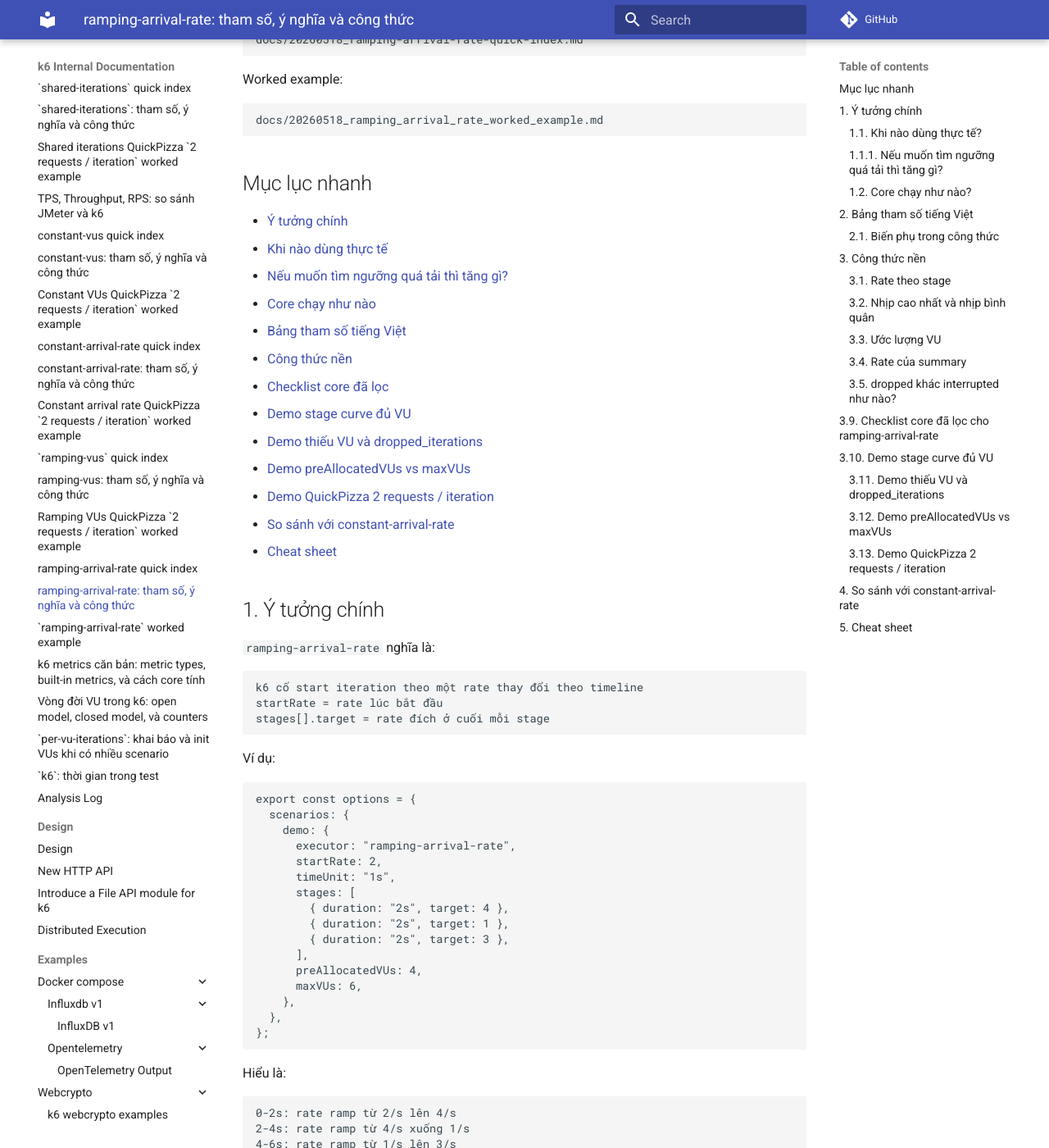
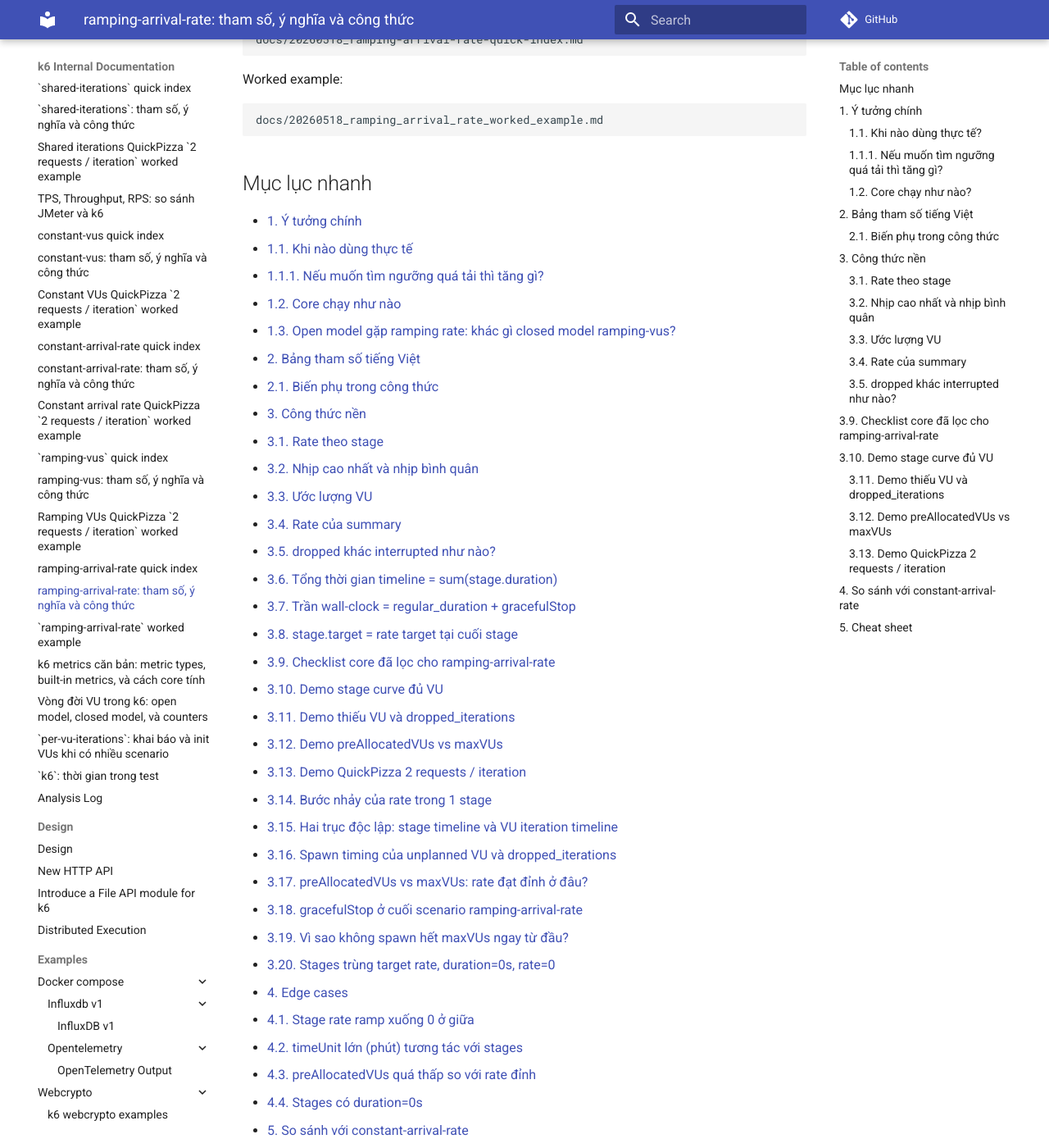
Before and after one commit to meomew-auto/markdown, an MkDocs documentation site: the page built from docs/20260518_ramping-arrival-rate-tham-so-cong-thuc.md, in a window 1280 px wide and 1400 px high, scrolled down 332 px. Shown: the whole window at 82% size. Built offline with MkDocs 1.6.1 and Material for MkDocs 9.7.7, drawn with Linux system fonts in a browser that asks for light colours; comment, search, counter and statistics services are not loaded.

Commit message:
Update docs

```diff
--- a/docs/20260518_ramping-arrival-rate-tham-so-cong-thuc.md
+++ b/docs/20260518_ramping-arrival-rate-tham-so-cong-thuc.md
@@ -20,19 +20,41 @@ docs/20260518_ramping_arrival_rate_worked_example.md
 
 ## Mục lục nhanh
 
-- [Ý tưởng chính](#1-ý-tưởng-chính)
-- [Khi nào dùng thực tế](#11-khi-nào-dùng-thực-tế)
-- [Nếu muốn tìm ngưỡng quá tải thì tăng gì?](#111-nếu-muốn-tìm-ngưỡng-quá-tải-thì-tăng-gì)
-- [Core chạy như nào](#12-core-chạy-như-nào)
-- [Bảng tham số tiếng Việt](#2-bảng-tham-số-tiếng-việt)
-- [Công thức nền](#3-công-thức-nền)
-- [Checklist core đã lọc](#39-checklist-core-đã-lọc-cho-ramping-arrival-rate)
-- [Demo stage curve đủ VU](#310-demo-stage-curve-đủ-vu)
-- [Demo thiếu VU và dropped_iterations](#311-demo-thiếu-vu-và-dropped_iterations)
-- [Demo preAllocatedVUs vs maxVUs](#312-demo-preallocatedvus-vs-maxvus)
-- [Demo QuickPizza 2 requests / iteration](#313-demo-quickpizza-2-requests--iteration)
-- [So sánh với constant-arrival-rate](#4-so-sánh-với-constant-arrival-rate)
-- [Cheat sheet](#5-cheat-sheet)
+- [1. Ý tưởng chính](#1-ý-tưởng-chính)
+  - [1.1. Khi nào dùng thực tế](#11-khi-nào-dùng-thực-tế)
+  - [1.1.1. Nếu muốn tìm ngưỡng quá tải thì tăng gì?](#111-nếu-muốn-tìm-ngưỡng-quá-tải-thì-tăng-gì)
+  - [1.2. Core chạy như nào](#12-core-chạy-như-nào)
+  - [1.3. Open model gặp ramping rate: khác gì closed model ramping-vus?](#13-open-model-gặp-ramping-rate-khác-gì-closed-model-ramping-vus)
+- [2. Bảng tham số tiếng Việt](#2-bảng-tham-số-tiếng-việt)
+  - [2.1. Biến phụ trong công thức](#21-biến-phụ-trong-công-thức)
+- [3. Công thức nền](#3-công-thức-nền)
+  - [3.1. Rate theo stage](#31-rate-theo-stage)
+  - [3.2. Nhịp cao nhất và nhịp bình quân](#32-nhịp-cao-nhất-và-nhịp-bình-quân)
+  - [3.3. Ước lượng VU](#33-ước-lượng-vu)
+  - [3.4. Rate của summary](#34-rate-của-summary)
+  - [3.5. dropped khác interrupted như nào?](#35-dropped-khác-interrupted-như-nào)
+  - [3.6. Tổng thời gian timeline = sum(stage.duration)](#36-tổng-thời-gian-timeline--sumstageduration)
+  - [3.7. Trần wall-clock = regular_duration + gracefulStop](#37-trần-wall-clock--regular_duration--gracefulstop)
+  - [3.8. stage.target = rate target tại cuối stage](#38-stagetarget--rate-target-tại-cuối-stage)
+  - [3.9. Checklist core đã lọc cho ramping-arrival-rate](#39-checklist-core-đã-lọc-cho-ramping-arrival-rate)
+  - [3.10. Demo stage curve đủ VU](#310-demo-stage-curve-đủ-vu)
+  - [3.11. Demo thiếu VU và dropped_iterations](#311-demo-thiếu-vu-và-dropped_iterations)
+  - [3.12. Demo preAllocatedVUs vs maxVUs](#312-demo-preallocatedvus-vs-maxvus)
+  - [3.13. Demo QuickPizza 2 requests / iteration](#313-demo-quickpizza-2-requests--iteration)
+  - [3.14. Bước nhảy của rate trong 1 stage](#314-bước-nhảy-của-rate-trong-1-stage)
+  - [3.15. Hai trục độc lập: stage timeline và VU iteration timeline](#315-hai-trục-độc-lập-stage-timeline-và-vu-iteration-timeline)
+  - [3.16. Spawn timing của unplanned VU và dropped_iterations](#316-spawn-timing-của-unplanned-vu-và-dropped_iterations)
+  - [3.17. preAllocatedVUs vs maxVUs: rate đạt đỉnh ở đâu?](#317-preallocatedvus-vs-maxvus-rate-đạt-đỉnh-ở-đâu)
+  - [3.18. gracefulStop ở cuối scenario ramping-arrival-rate](#318-gracefulstop-ở-cuối-scenario-ramping-arrival-rate)
+  - [3.19. Vì sao không spawn hết maxVUs ngay từ đầu?](#319-vì-sao-không-spawn-hết-maxvus-ngay-từ-đầu)
+  - [3.20. Stages trùng target rate, duration=0s, rate=0](#320-stages-trùng-target-rate-duration0s-rate0)
+- [4. Edge cases](#4-edge-cases)
+  - [4.1. Stage rate ramp xuống 0 ở giữa](#41-stage-rate-ramp-xuống-0-ở-giữa)
+  - [4.2. timeUnit lớn (phút) tương tác với stages](#42-timeunit-lớn-phút-tương-tác-với-stages)
+  - [4.3. preAllocatedVUs quá thấp so với rate đỉnh](#43-preallocatedvus-quá-thấp-so-với-rate-đỉnh)
+  - [4.4. Stages có duration=0s](#44-stages-có-duration0s)
+- [5. So sánh với constant-arrival-rate](#5-so-sánh-với-constant-arrival-rate)
+- [6. Cheat sheet](#6-cheat-sheet)
 
 ## 1. Ý tưởng chính
 
```
Also changed, not shown: docs/20260516_constant-vus-tham-so-cong-thuc.md (+13 -1 lines), docs/20260517_constant-arrival-rate-tham-so-cong-thuc.md (+8 -1 lines), 1 other file.
